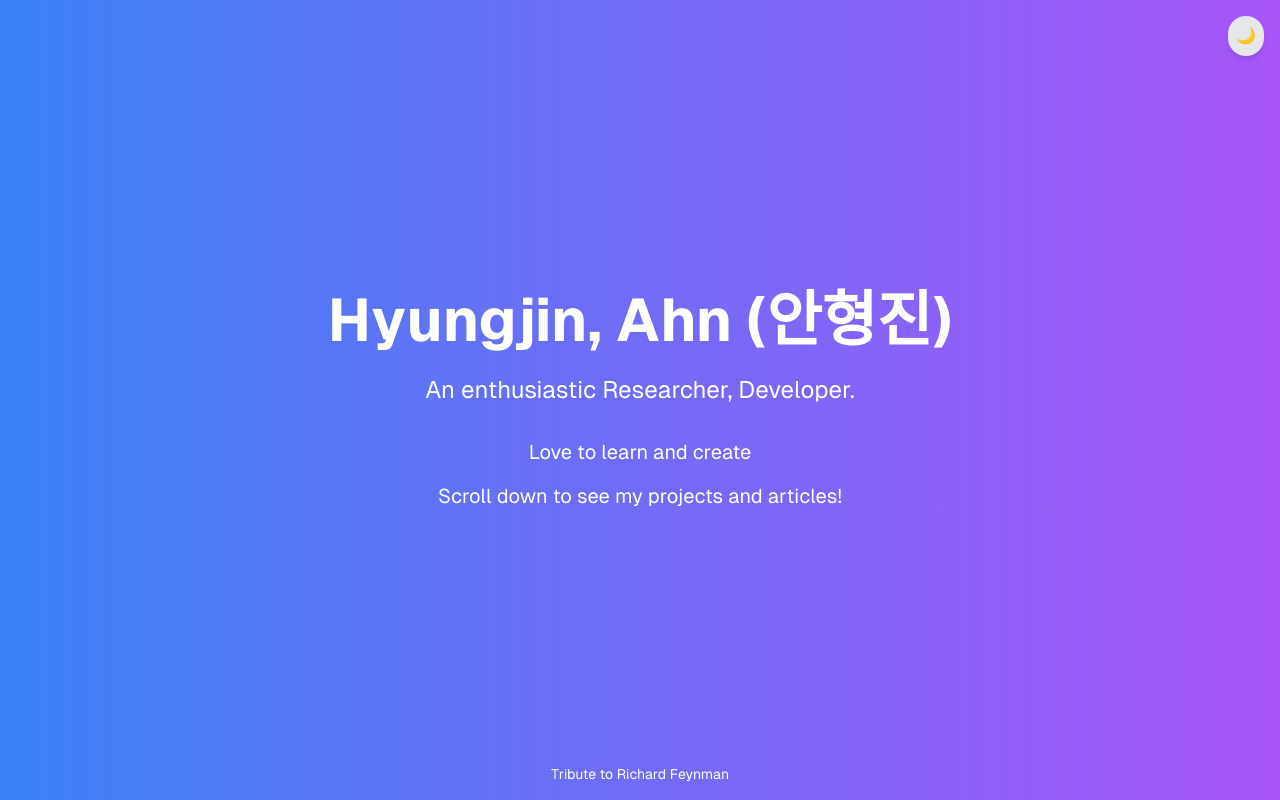
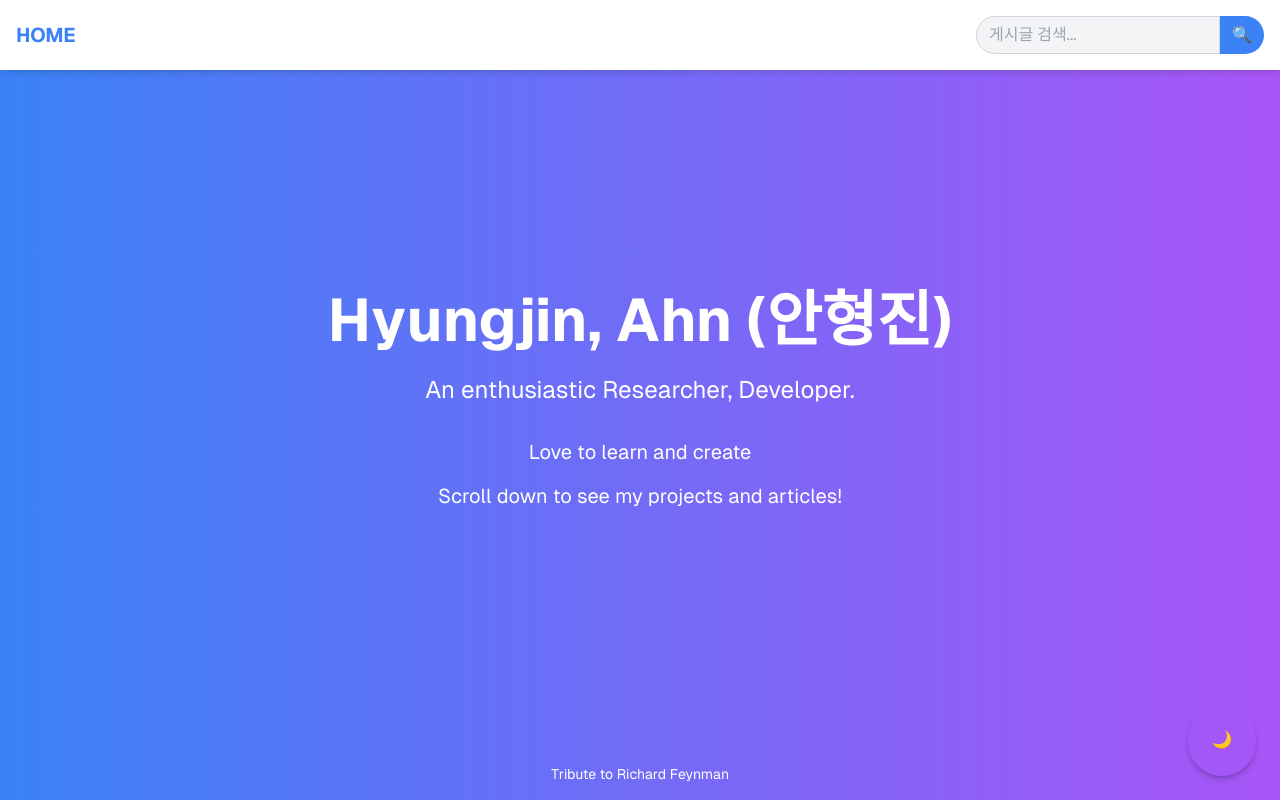
Before and after one commit to hi-jin/portfolio, a Next.js app: page / in a window 1280 px wide. Shown: the top 800 px of the page. Built offline with nearby package versions, Linux system fonts and the light colour scheme.

Commit message:
Feat: search bar

```diff
--- /dev/null
+++ b/app/components/AppBar.tsx
@@ -0,0 +1,21 @@
+'use client'
+
+import Link from 'next/link';
+import SearchBar from './SearchBar';
+import ThemeToggle from './ThemeToggle';
+
+export default function AppBar() {
+    return (
+        <>
+            <div className="fixed top-0 left-0 right-0 z-50 bg-white dark:bg-gray-800 shadow-md">
+                <div className="px-4 py-4 flex items-center justify-between">
+                    <Link href="/" className="text-blue-500 hover:text-blue-700 font-bold text-xl">
+                        HOME
+                    </Link>
+                    <SearchBar />
+                </div>
+            </div>
+            <ThemeToggle />
+        </>
+    );
+}
--- /dev/null
+++ b/app/components/ClientHome.tsx
@@ -0,0 +1,46 @@
+'use client'
+
+import { useState, useEffect } from 'react';
+import { useSearchParams } from 'next/navigation';
+import IntroSection from './IntroSection';
+import ContentSection from './ContentSection';
+import SearchResults from './SearchResults';
+import AppBar from './AppBar';
+
+type Post = {
+  thumbnail: any;
+  date: string;
+  title: string;
+  categories: string[];
+  id: string;
+};
+
+export default function ClientHome({ allPostsData }: { allPostsData: Post[] }) {
+  const [showIntro, setShowIntro] = useState(true);
+  const searchParams = useSearchParams();
+
+  useEffect(() => {
+    setShowIntro(!searchParams.get('q'));
+  }, [searchParams]);
+
+  return (
+    <>
+      <AppBar />
+      <div className="pt-16"> {/* Add padding top to account for the AppBar */}
+        {showIntro && <IntroSection />}
+        <div className="relative z-10">
+          {!showIntro && <SearchResults allPosts={allPostsData} />}
+          {showIntro && (
+            <>
+              <div className="h-screen"></div>
+              <ContentSection content={allPostsData.map(post => ({
+                ...post,
+                category: post.categories[0] || ''
+              }))} />
+            </>
+          )}
+        </div>
+      </div>
+    </>
+  );
+}
--- /dev/null
+++ b/app/components/SearchBar.tsx
@@ -0,0 +1,44 @@
+'use client'
+
+import { useState, useRef, useEffect } from 'react';
+import { useRouter, useSearchParams } from 'next/navigation';
+
+export default function SearchBar() {
+    const [searchTerm, setSearchTerm] = useState('');
+    const router = useRouter();
+    const searchParams = useSearchParams();
+    const inputRef = useRef<HTMLInputElement>(null);
+
+    useEffect(() => {
+        const currentSearchTerm = searchParams.get('q');
+        if (currentSearchTerm) {
+            setSearchTerm(currentSearchTerm);
+        }
+    }, [searchParams]);
+
+    const handleSearch = (e: React.FormEvent) => {
+        e.preventDefault();
+        if (searchTerm.trim()) {
+            router.push(`/?q=${encodeURIComponent(searchTerm.trim())}`);
+        }
+    };
+
+    return (
+        <form onSubmit={handleSearch} className={`flex transition-all duration-300 ease-in-out w-72`}>
+            <input
+                ref={inputRef}
+                className={`appearance-none bg-gray-100 dark:bg-gray-700 border border-gray-300 dark:border-gray-600 rounded-l-full py-2 px-3 text-gray-700 dark:text-gray-200 leading-tight focus:outline-none focus:border-blue-500 transition-all duration-300 ease-in-out w-full opacity-100`}
+                type="text"
+                placeholder="게시글 검색..."
+                value={searchTerm}
+                onChange={(e) => setSearchTerm(e.target.value)}
+            />
+            <button
+                type="submit"
+                className={`bg-blue-500 hover:bg-blue-700 text-white font-bold py-1 px-3 rounded-l-none transition-all duration-300 ease-in-out rounded-r-full`}
+            >
+                🔍
+            </button>
+        </form>
+    );
+}
--- /dev/null
+++ b/app/components/SearchResults.tsx
@@ -0,0 +1,62 @@
+'use client'
+
+import { useState, useEffect } from 'react';
+import Link from 'next/link';
+import Image from 'next/image';
+import { useSearchParams } from 'next/navigation';
+
+interface Post {
+    id: string;
+    date: string;
+    title: string;
+    thumbnail: string;
+    categories: string[];
+}
+
+export default function SearchResults({ allPosts }: { allPosts: Post[] }) {
+    const searchParams = useSearchParams();
+    const searchTerm = searchParams.get('q') || '';
+    const [searchResults, setSearchResults] = useState<Post[]>([]);
+
+    useEffect(() => {
+        const results = allPosts.filter((post) =>
+            post.title.toLowerCase().includes(searchTerm.toLowerCase()) ||
+            post.categories.some(category => category.toLowerCase().includes(searchTerm.toLowerCase()))
+        );
+        setSearchResults(results);
+    }, [searchTerm, allPosts]);
+
+    if (!searchTerm) return null;
+
+    return (
+        <div className="bg-white dark:bg-gray-900 p-8">
+            <div className="max-w-6xl mx-auto">
+                <h1 className="text-3xl font-bold mb-8">'{searchTerm}' 검색 결과</h1>
+                {searchResults.length > 0 ? (
+                    <ul className="grid grid-cols-1 md:grid-cols-2 lg:grid-cols-3 gap-6">
+                        {searchResults.map(({ id, date, title, thumbnail }) => (
+                            <li key={id} className="border rounded-lg overflow-hidden shadow-md transition-transform duration-200 hover:scale-105">
+                                <Link href={`/posts/${id}`}>
+                                    <div className="relative w-full h-48">
+                                        <Image
+                                            src={thumbnail}
+                                            alt={title}
+                                            fill
+                                            style={{ objectFit: 'cover' }}
+                                        />
+                                    </div>
+                                    <div className="p-4">
+                                        <h3 className="text-xl font-semibold mb-2">{title}</h3>
+                                        <p className="text-gray-500">{date}</p>
+                                    </div>
+                                </Link>
+                            </li>
+                        ))}
+                    </ul>
+                ) : (
+                    <p className="text-xl">검색 결과가 없습니다.</p>
+                )}
+            </div>
+        </div>
+    );
+}
--- a/app/components/ThemeToggle.tsx
+++ b/app/components/ThemeToggle.tsx
@@ -8,7 +8,7 @@ export default function ThemeToggle() {
   return (
     <button
       onClick={toggleTheme}
-      className="fixed top-4 right-4 z-50 p-2 rounded-full bg-gray-200 dark:bg-gray-700 shadow-md hover:bg-gray-300 dark:hover:bg-gray-600 transition-colors duration-200"
+      className="z-50 p-6 rounded-full dark:bg-gray-700 shadow-md hover:bg-gray-300 dark:hover:bg-gray-600 transition-colors duration-200 fixed bottom-6 right-6"
       aria-label="테마 전환"
     >
       {theme === 'light' ? '🌙' : '☀️'}
--- a/app/page.tsx
+++ b/app/page.tsx
@@ -1,20 +1,8 @@
 import { getSortedPostsData } from '../lib/posts';
-import IntroSection from './components/IntroSection';
-import ContentSection from './components/ContentSection';
+import ClientHome from './components/ClientHome';
 
 export default async function Home() {
   const allPostsData = await getSortedPostsData();
 
-  return (
-    <>
-      <IntroSection />
-      <div className="relative z-10">
-        <div className="h-screen"></div> {/* 빈 공간을 만들어 IntroSection과 겹치게 함 */}
-        <ContentSection content={allPostsData.map(post => ({
-          ...post,
-          category: post.categories[0] || ''
-        }))} />
-      </div>
-    </>
-  );
+  return <ClientHome allPostsData={allPostsData} />;
 }
--- /dev/null
+++ b/app/search/page.tsx
@@ -0,0 +1,56 @@
+import { getSortedPostsData } from '../../lib/posts';
+import Link from 'next/link';
+import Image from 'next/image';
+
+export const dynamic = 'force-dynamic';
+
+export default async function SearchResults({
+  searchParams,
+}: {
+  searchParams: { q: string };
+}) {
+  const searchTerm = searchParams.q;
+  const allPosts = await getSortedPostsData();
+
+  const searchResults = allPosts.filter((post) =>
+    post.title.toLowerCase().includes(searchTerm.toLowerCase()) ||
+    post.categories.some(category => category.toLowerCase().includes(searchTerm.toLowerCase()))
+  );
+
+  return (
+    <div className="min-h-screen bg-white dark:bg-gray-900 p-8 pt-20">
+      <div className="max-w-6xl mx-auto">
+        <h1 className="text-3xl font-bold mb-8">'{searchTerm}' 검색 결과</h1>
+        {searchResults.length > 0 ? (
+          <ul className="grid grid-cols-1 md:grid-cols-2 lg:grid-cols-3 gap-6">
+            {searchResults.map(({ id, date, title, thumbnail }) => (
+              <li key={id} className="border rounded-lg overflow-hidden shadow-md transition-transform duration-200 hover:scale-105">
+                <Link href={`/posts/${id}`}>
+                  <div className="relative w-full h-48">
+                    <Image
+                      src={thumbnail}
+                      alt={title}
+                      fill
+                      style={{ objectFit: 'cover' }}
+                    />
+                  </div>
+                  <div className="p-4">
+                    <h3 className="text-xl font-semibold mb-2">{title}</h3>
+                    <p className="text-gray-500">{date}</p>
+                  </div>
+                </Link>
+              </li>
+            ))}
+          </ul>
+        ) : (
+          <p className="text-xl">검색 결과가 없습니다.</p>
+        )}
+        <div className="mt-8">
+          <Link href="/" className="text-blue-500 hover:underline">
+            홈으로 돌아가기
+          </Link>
+        </div>
+      </div>
+    </div>
+  );
+}
--- a/lib/posts.ts
+++ b/lib/posts.ts
@@ -9,6 +9,8 @@ const postsDirectory = path.join(process.cwd(), 'posts');
 const DEFAULT_THUMBNAIL = 'https://via.placeholder.com/300x300.png?text=No+Image';
 
 export async function getSortedPostsData() {
+  // 서버 사이드에서만 실행되도록 체크
+  if (typeof window === 'undefined') {
     const fileNames = fs.readdirSync(postsDirectory);
     const allPostsData = fileNames.map((fileName) => {
       const id = fileName.replace(/\.md$/, '');
@@ -30,6 +32,8 @@ export async function getSortedPostsData() {
         return -1;
       }
     });
+  }
+  return []; // 클라이언트 사이드에서는 빈 배열 반환
 }
 
 export async function getPostData(id: string) {
```
Lines whose indentation alone changed are shown as unchanged.
